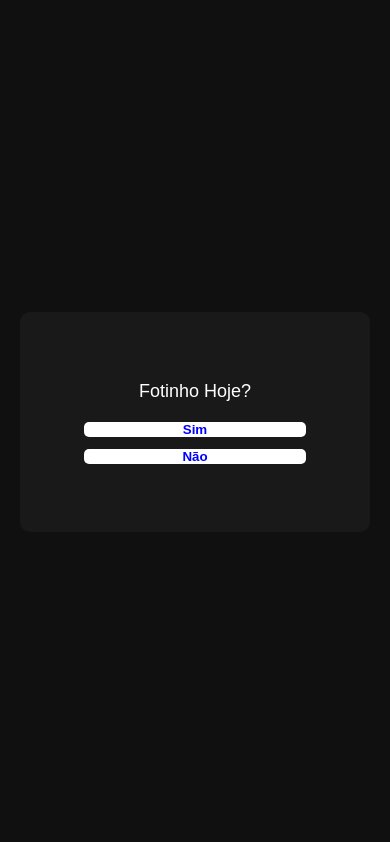
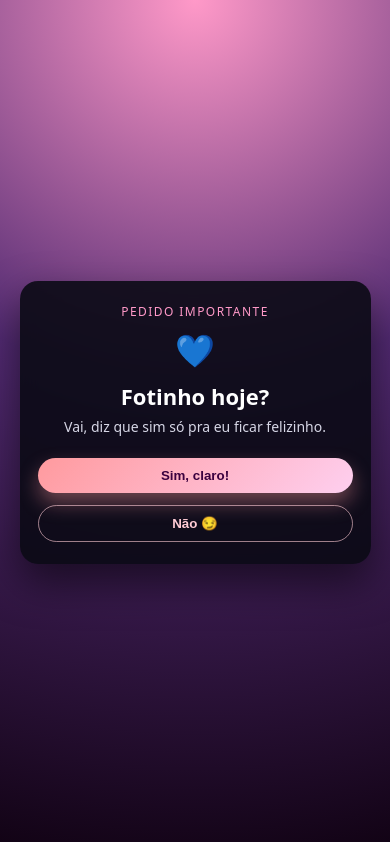
Before and after one commit to bidikalabonde-jpg/farmer, a plain HTML site: page index.html in a window 390 px wide. Drawn offline with Linux system fonts and the light colour scheme.

Commit message:
Add files via upload

```diff
--- a/index.html
+++ b/index.html
@@ -2,7 +2,6 @@
 <html lang="pt-BR">
     <head>
         <meta charset="UTF-8">
-        <!-- Deixa a página responsiva no celular -->
         <meta name="viewport" content="width=device-width, initial-scale=1.0">
         <title>Fotinho hoje</title>
 
@@ -18,74 +17,116 @@
                 justify-content: center;
                 align-items: center;
                 min-height: 100vh;
-                background: #101010;
-                font-family: Arial, sans-serif;
+                background: radial-gradient(circle at top, #ff99c8 0%, #522a72 45%, #120315 100%);
+                font-family: system-ui, -apple-system, BlinkMacSystemFont, "Segoe UI", sans-serif;
+                color: #fff;
             }
 
             a {
                 text-decoration: none;
+                color: inherit;
             }
 
             .box {
-                font-size: 20px;
-                color: white;
                 width: 90%;
-                max-width: 350px;
-                min-height: 250px;
-                border-radius: 10px;
-                background: #191919;
+                max-width: 380px;
+                min-height: 260px;
+                padding: 28px 24px;
+                border-radius: 18px;
+                background: rgba(10, 10, 20, 0.9);
+                box-shadow: 0 18px 40px rgba(0, 0, 0, 0.55);
                 display: flex;
                 flex-direction: column;
                 align-items: center;
                 justify-content: center;
-                padding: 20px;
                 text-align: center;
+                backdrop-filter: blur(8px);
+            }
+
+            .tag {
+                font-size: 12px;
+                text-transform: uppercase;
+                letter-spacing: 0.12em;
+                color: #ff99c8;
+                margin-bottom: 8px;
+            }
+
+            .title {
+                font-size: 24px;
+                font-weight: 700;
+                margin-bottom: 6px;
+            }
+
+            .subtitle {
+                font-size: 14px;
+                color: #d6d6e5;
+                margin-bottom: 22px;
+            }
+
+            .heart {
+                font-size: 32px;
+                margin-bottom: 10px;
             }
 
             .buttons-container {
                 display: flex;
-                justify-content: space-around;
+                justify-content: center;
                 gap: 12px;
-                margin-top: 20px;
                 width: 100%;
             }
 
             button {
-                flex: 1;
-                max-width: 100px;
-                height: 40px;
-                background: white;
-                border-radius: 5px;
                 border: none;
-                color: blue;
+                cursor: pointer;
                 font-weight: 600;
-                cursor: pointer;
+                border-radius: 999px;
+                padding: 10px 0;
+                transition: transform 0.2s ease, box-shadow 0.2s ease, background 0.2s ease, color 0.2s ease;
             }
 
-            button a {
-                display: flex;
-                align-items: center;
-                justify-content: center;
-                width: 100%;
-                height: 100%;
-                color: inherit;
+            .btn-primary {
+                flex: 1;
+                max-width: 140px;
+                background: linear-gradient(135deg, #ff9a9e 0%, #fecfef 100%);
+                color: #3b003f;
+                box-shadow: 0 10px 20px rgba(255, 154, 158, 0.4);
             }
 
-            /* Ajustes para telas pequenas (celular) */
+            .btn-primary:hover {
+                transform: translateY(-2px) scale(1.03);
+                box-shadow: 0 14px 28px rgba(255, 154, 158, 0.55);
+            }
+
+            .btn-ghost {
+                flex: 1;
+                max-width: 140px;
+                background: transparent;
+                color: #ffccd5;
+                border: 1px solid rgba(255, 204, 213, 0.6);
+            }
+
+            .btn-ghost:hover {
+                background: rgba(255, 204, 213, 0.1);
+                transform: translateY(-2px);
+            }
+
             @media (max-width: 480px) {
                 .box {
-                    font-size: 18px;
-                    padding: 16px;
-                    min-height: 220px;
+                    padding: 22px 18px;
+                    min-height: 240px;
+                }
+
+                .title {
+                    font-size: 22px;
                 }
 
                 .buttons-container {
                     flex-direction: column;
-                    align-items: center;
+                    align-items: stretch;
                 }
 
-                button {
-                    width: 70%;
+                .btn-primary,
+                .btn-ghost {
                     max-width: none;
                 }
             }
@@ -93,12 +134,18 @@
     </head>
     <body>
         <div class="box">
-            <p>Fotinho Hoje?</p>
+            <div class="tag">pedido importante</div>
+            <div class="heart">💙</div>
+            <div class="title">Fotinho hoje?</div>
+            <p class="subtitle">
+                Vai, diz que sim só pra eu ficar felizinho.
+            </p>
+
             <div class="buttons-container">
-                <button>
-                    <a href="https://wa.me/qr/PNR7OO76VS5AN1">Sim</a>
+                <button class="btn-primary">
+                    <a href="obrigado.html">Sim, claro!</a>
                 </button>
-                <button id="no">Não</button>
+                <button class="btn-ghost" id="no">Não 😏</button>
             </div>
         </div>
 
@@ -106,15 +153,14 @@
             const button = document.getElementById('no');
 
             function moveButton() {
-                const height = window.innerHeight - 50;
-                const width = window.innerWidth - 50;
+                const height = window.innerHeight - 60;
+                const width = window.innerWidth - 120;
 
                 button.style.position = 'absolute';
-                button.style.top = Math.random() * height + 'px';
-                button.style.left = Math.random() * width + 'px';
+                button.style.top = Math.max(10, Math.random() * height) + 'px';
+                button.style.left = Math.max(10, Math.random() * width) + 'px';
             }
 
-            // Desktop: hover; Celular: clique
             button.addEventListener('mouseover', moveButton);
             button.addEventListener('click', moveButton);
         </script>
```
Also changed, not shown: obrigado.html (added, +116 -0 lines).
